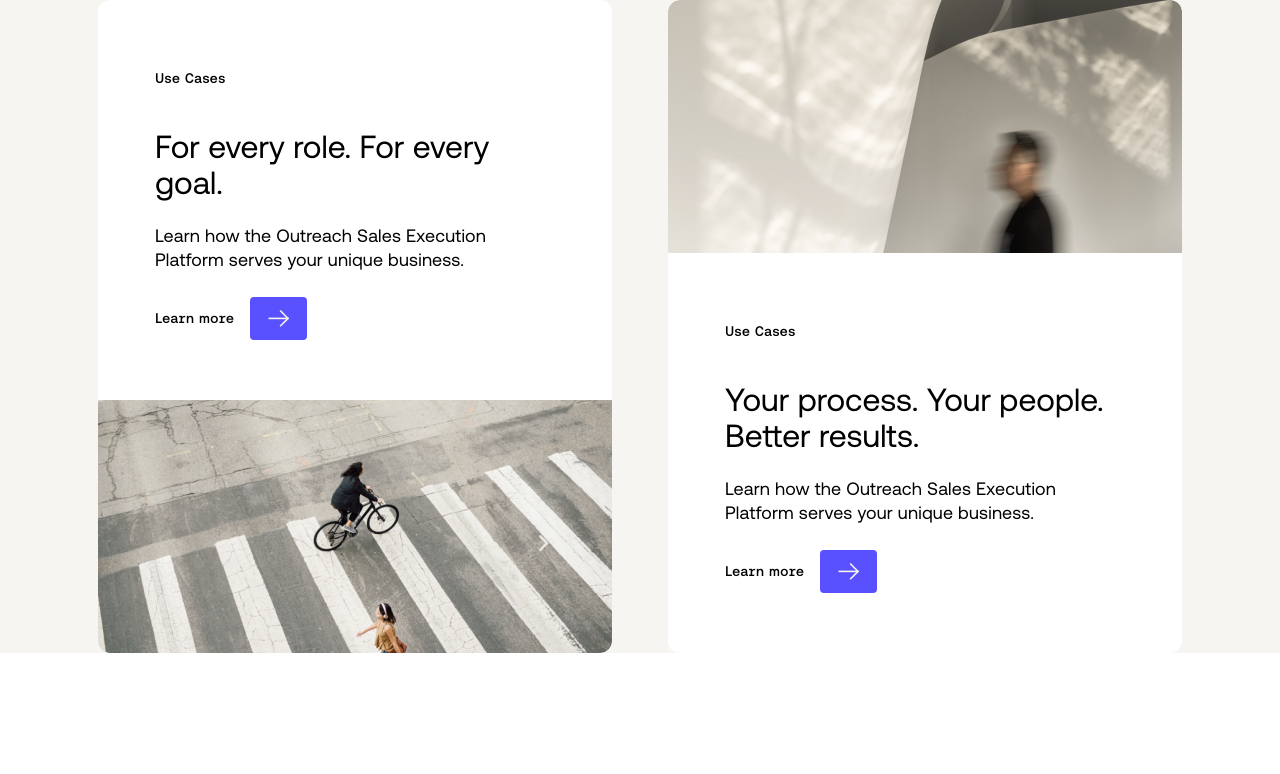
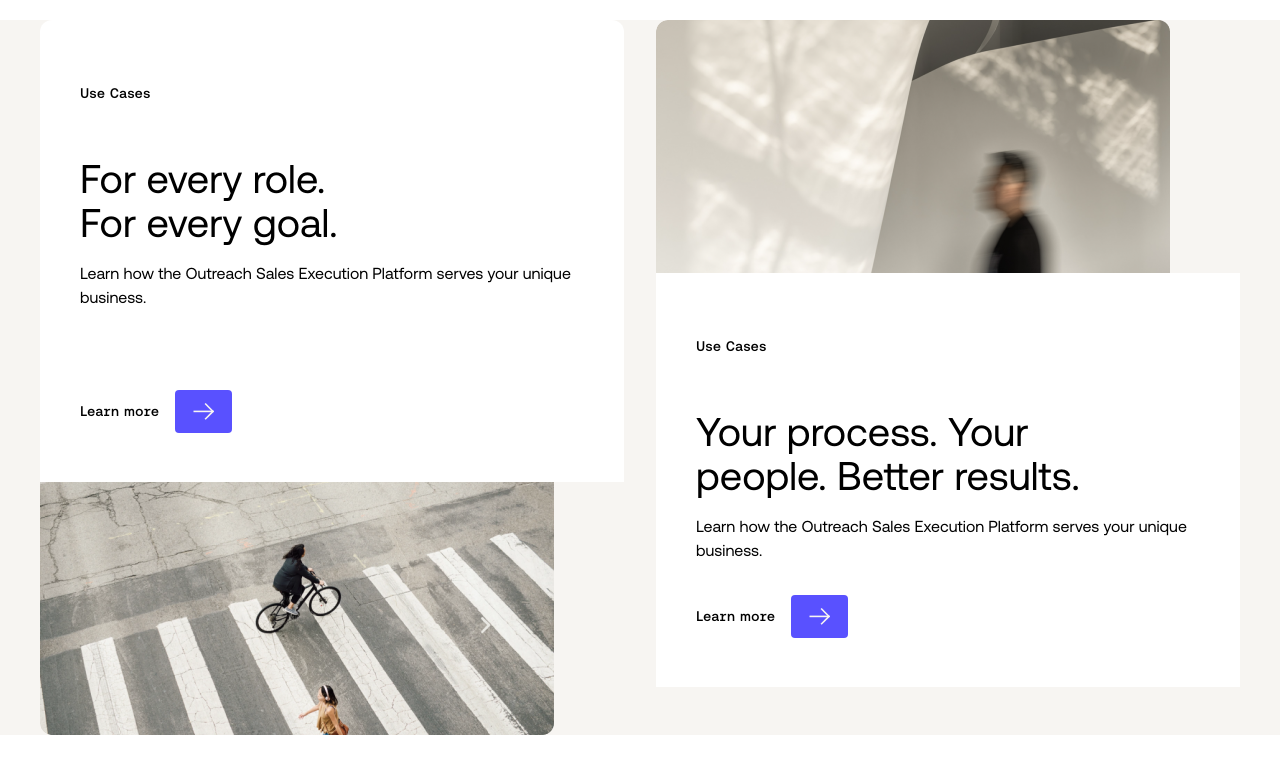
Before and after one commit to ErickRoo/pxpl, a Next.js app: page /components/Feature5050 in a window 1280 px wide. Shown: the top 774 px of the page. Built offline with nearby package versions, Linux system fonts and the light colour scheme.

Commit message:
fix: set styles for tablet version

```diff
--- a/components/blocks/feature_50_50/feature_50_50.module.scss
+++ b/components/blocks/feature_50_50/feature_50_50.module.scss
@@ -3,6 +3,7 @@
 .root {
   background-color: theme('colors.butterCream');
   overflow: hidden;
+  margin-top: 2rem;
 }
 
 .wrapper {
@@ -10,30 +11,125 @@
 
   padding: 0;
   display: flex;
-  gap: 5.6rem;
-  max-width: 108.4rem;
+  flex-direction: column;
+  padding: 0 2.4rem;
+  gap: 2.4rem;
+
+  @screen md {
+    flex-direction: row;
+    gap: 3.2rem;
+    padding: 0 3.2rem;
+  }
+
+  @screen lg {
+    padding: 0 4rem;
+  }
+
+  @screen xl {
+    gap: 5.6rem;
+    padding: 0;
+    max-width: 108.4rem;
+  }
 }
 
 .leftSide {
-  width: 50%;
+  width: 100%;
   border-radius: 1.2rem;
   overflow: hidden;
   display: flex;
   flex-direction: column;
+
+  @screen md {
+    width: 50%;
+  }
+
+  .oneColumnBody {
+    @screen lg {
+      > p {
+        margin-bottom: 8rem;
+
+        &:first-child {
+          margin-bottom: 0.8rem;
+        }
+      }
+    }
+
+    @screen xl {
+      > p {
+        margin-bottom: 3.6rem;
+      }
+    }
+  }
 }
 
 .rightSide {
-  width: 50%;
+  width: 100%;
   border-radius: 1.2rem;
   overflow: hidden;
   display: flex;
   flex-direction: column;
+
+  @screen md {
+    width: 50%;
+  }
 }
 
 .oneColumnBody {
   order: 1;
   background-color: theme('colors.white');
-  padding: 5.6rem 5.7rem 5.9rem;
+  white-space: break-spaces;
+  padding: 3.2rem 3.9rem;
+
+  > p {
+    font-size: 1.4rem;
+    margin-bottom: 3.2rem;
+    letter-spacing: normal;
+
+    &:first-child {
+      margin-bottom: 1.3rem;
+    }
+  }
+
+  h4 {
+    font-size: 2.4rem;
+    margin-bottom: 1.6rem;
+  }
+
+  @screen md {
+    padding: 4rem 4rem 4.3rem;
+
+    > p {
+      font-size: 1.6rem;
+      line-height: 2.4rem;
+
+      &:first-child {
+        font-size: 1.4rem;
+        line-height: 2.2rem;
+        margin-bottom: 0.8rem;
+      }
+    }
+  }
+
+  @screen lg {
+    padding: 4.8rem 4rem;
+
+    h4 {
+      font-size: 4rem;
+    }
+  }
+
+  @screen xl {
+    padding: 5.6rem 5.7rem 5.9rem;
+
+    > p {
+      margin-bottom: 4.1rem;
+      letter-spacing: 0.01em;
+    }
+
+    > section {
+      margin-left: 0.75rem;
+    }
+  }
 }
 
 .wrapperImage {
```
